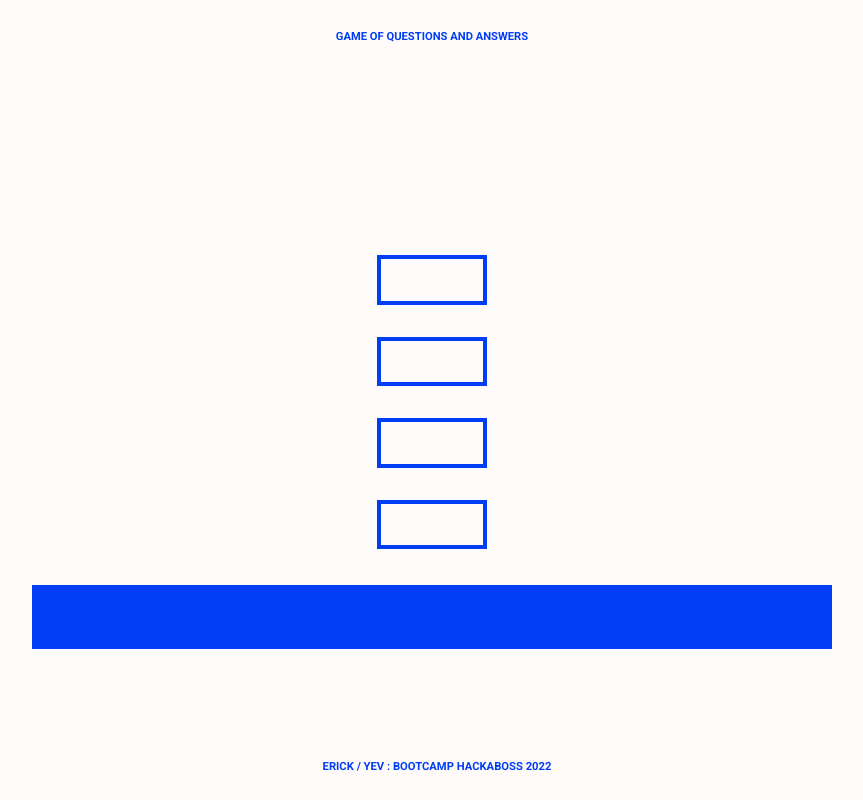
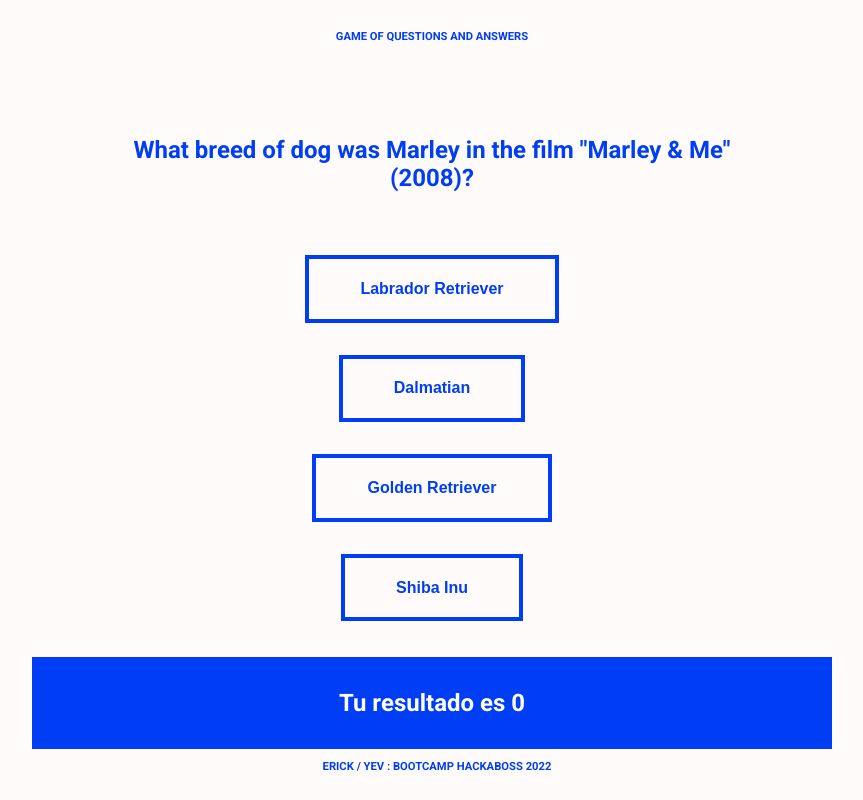
Before and after one commit to erick26i/PROYECTO_MODULO_1_HACKABOSS, a plain HTML site: page index.html in a window 1280 px wide. Shown: the whole page, without its empty margins (208-1071 px from the left). Drawn offline with Linux system fonts and the light colour scheme.

Commit message:
adding some changes to css

```diff
--- a/index.html
+++ b/index.html
@@ -41,6 +41,6 @@
     <footer>
       <h3>ERICK / YEV : BOOTCAMP HACKABOSS 2022</h3>
     </footer>
-    <script type="module" src="prueba2.js"></script>
+    <script type="module" src="main.js"></script>
   </body>
 </html>
--- a/style.css
+++ b/style.css
@@ -81,6 +81,8 @@ h1 {
   background: #003ef5;
   width: 800px;
   color: white;
+  font-size: 1.5rem;
+  font-weight: 700;
 }
 /* FOOTER */
 footer {
```
